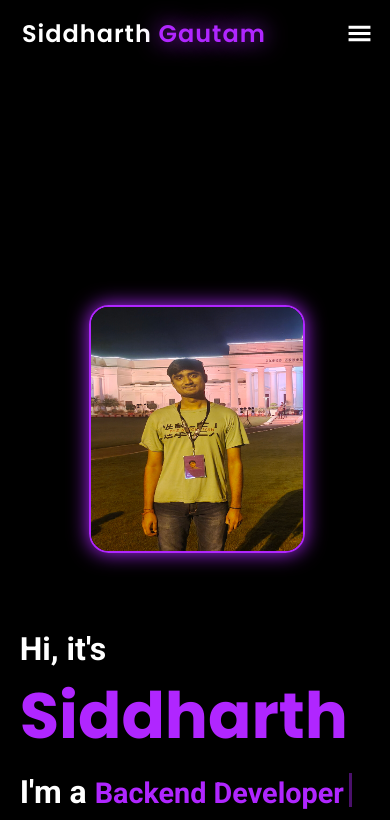
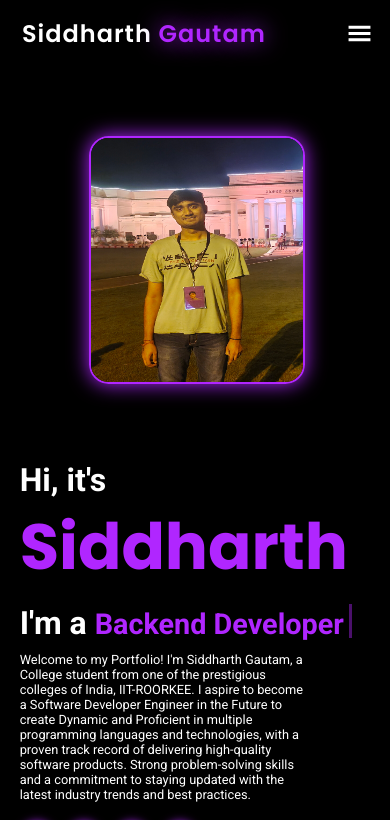
Before and after one commit to SidxRengen/Portfolio, a React (Vite) app: page / in a window 390 px wide. Shown: the top 820 px of the page. Built offline with nearby package versions, Linux system fonts and the light colour scheme.

Commit message:
final changes

```diff
--- a/src/App.css
+++ b/src/App.css
@@ -659,7 +659,7 @@ textarea {
     align-items: center;
     flex-direction: column-reverse;
     width: 100%;
-    min-height: 120vh;
+    min-height: 100vh;
   }
   .home-left,
   .home-right {
```
